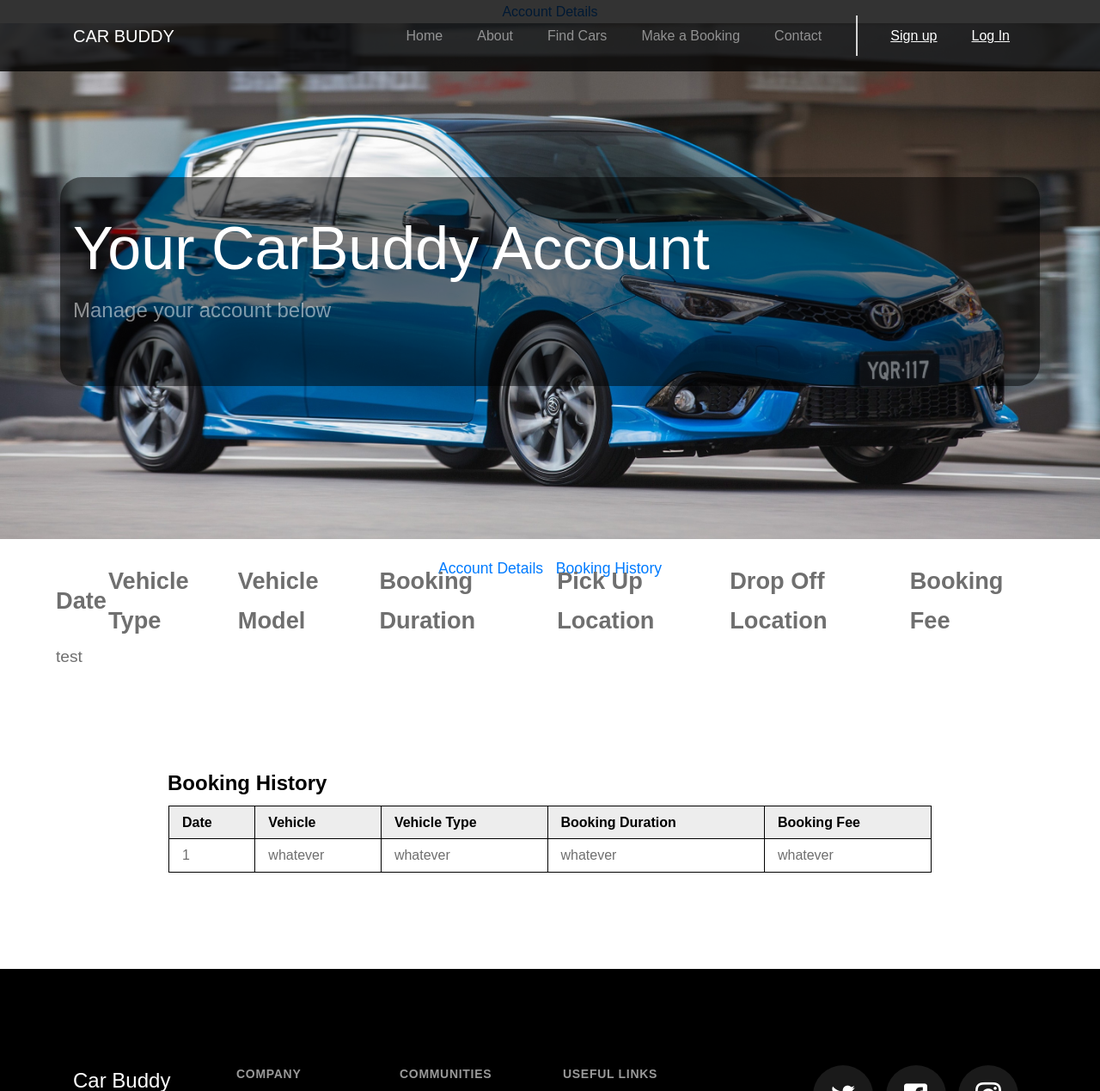
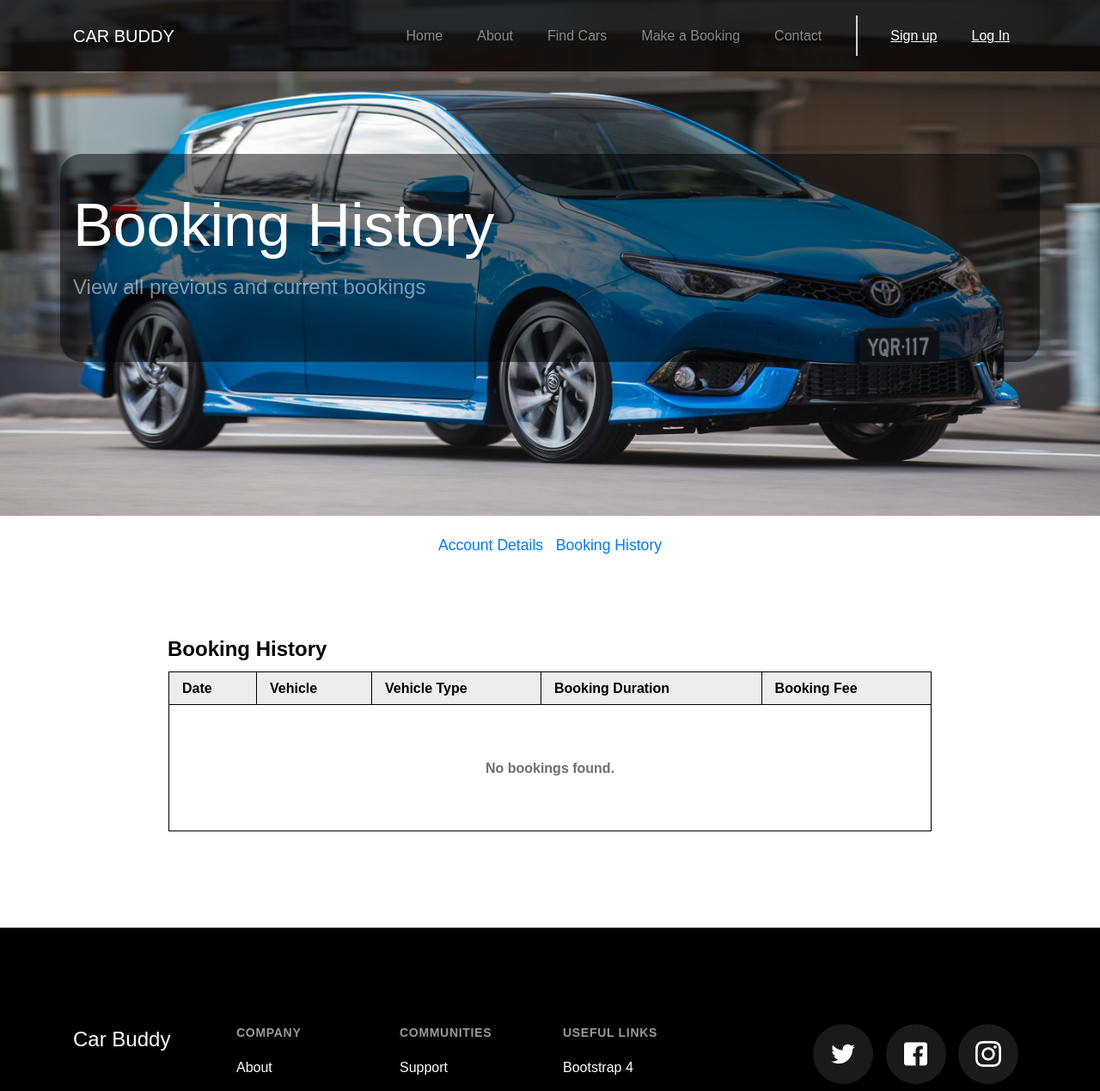
Before and after one commit to jimmijayjay/RMITPP1, a PHP site: page /bookingHistory.php in a window 1280 px wide. Shown: the top 1269 px of the page at 86% size. Run offline with PHP 8.4, Linux system fonts and the light colour scheme; tables that the repository leaves empty or names only in its code hold one stand-in row (values such as "Sample post"); some web fonts are replaced.

Commit message:
implemented the booking history page and removed the object from session and replaced with just variables

```diff
--- a/booking2.php
+++ b/booking2.php
@@ -18,9 +18,9 @@
     </section>
     <?php
 
-      if (isset($_SESSION[Config::get('sessions/session_name')]) && $_SESSION[Config::get('sessions/session_name')]->isLoggedIn()) {
-        $firstname = $_SESSION[Config::get('sessions/session_name')]->getFirstName();
-        $email = $_SESSION[Config::get('sessions/session_name')]->getEmail();
+      if (isset($_SESSION['car_buddy_userid'])) {
+        $firstname = $_SESSION['car_buddy_firstname'];
+        $email = $_SESSION['car_buddy_email'];
       } else {
         $firstname = "New user";
         $email = "New user";
--- a/bookingHistory.php
+++ b/bookingHistory.php
@@ -2,10 +2,10 @@
 
   require_once 'includes/init.php';
 
-  $thisUser = new User();
-
-  if (isset($_SESSION[Config::get('sessions/session_name')]) && $_SESSION[Config::get('sessions/session_name')]->isLoggedIn()) {
-    $thisUser = $_SESSION[Config::get('sessions/session_name')];
+  if (isset($_SESSION['car_buddy_userid']) && !empty($_SESSION['car_buddy_userid'])) {
+    $thisUser = new User($_SESSION['car_buddy_userid']);
+  } else {
+    $thisUser = new User();
   }
 
   $bookings = $thisUser->getAllBookings($thisUser->getUserID());
@@ -13,18 +13,18 @@
   include_once('includes/header.php');
 ?>
 
-<section style="text-align: center;margin: 0 auto;">
+<!-- <section style="text-align: center;margin: 0 auto;">
   <a href="user.php">Account Details</a>
-</section>
+</section> -->
 
 <section class="probootstrap-cover">
  <div class="container">
    <div class="row probootstrap-vh-75 align-items-center text-left">
      <div class="col-sm">
        <div class="probootstrap-text pt-5">
-         <h1 class="probootstrap-heading text-white mb-4">Your CarBuddy Account</h1>
+         <h1 class="probootstrap-heading text-white mb-4">Booking History</h1>
          <div class="probootstrap-subheading mb-5">
-           <p class="h4 font-weight-normal">Manage your account below<br><br>
+           <p class="h4 font-weight-normal">View all previous and current bookings<br><br>
            <!--This will allow you to log into our system and see when cars are available<br><br>
            You will need to finish your membership application and be activated before you can book --></p>
          </div>
@@ -35,10 +35,53 @@
 </section>
 
 <div id="account_submenu">
-  <a href="account.php">Account Details</a>&nbsp;&nbsp;&nbsp;<a href="bookingHistory.php">Booking History</a>
+  <a href="user.php">Account Details</a>&nbsp;&nbsp;&nbsp;<a href="bookingHistory.php">Booking History</a>
 </div>
 
-<table style="width:90%;margin: 0 auto;">
+<section class="probootstrap-section">
+  <div class="container">
+    <div class="row">
+      <div class="col-md-12">
+        <h4 id="booking_history_title">Booking History</h4>
+        <table id="booking_history_table">
+          <tr>
+            <th>Date</th>
+            <th>Vehicle</th>
+            <th>Vehicle Type</th>
+            <th>Booking Duration</th>
+            <th>Booking Fee</th>
+          </tr>
+          <?php if (empty($bookings)) { ?>
+          <tr>
+            <td colspan="5" style="text-align: center; font-weight: bold;">
+              <br/><br/>
+              No bookings found.
+              <br/><br/><br/>
+            </td>
+          </tr>
+
+          <?php
+            } else {
+              while ($booking = $bookings->fetch_assoc()) {
+          ?>
+            <tr>
+              <td><?= $booking["BookingDate"] ?></td>
+              <td><?= $booking["VehicleMake"] . ' ' . $booking["VehicleModel"] ?></td>
+              <td><?= $booking["VehicleTypeName"] ?></td>
+              <td><?= $booking["BookingStartTime"] . ' - ' . $booking["BookingStartTime"] ?></td>
+              <td>$<?= $booking["BookingTotal"] ?></td>
+            </tr>
+          <?php
+              }
+            }
+          ?>
+        </table>
+      </div>
+    </div>
+  </div>
+</section>
+
+<!-- <table style="width:90%;margin: 0 auto;">
 <tr class="bookingHistoryTableHeaders">
 <th>Date</th>
 <th>Vehicle Type</th>
@@ -59,34 +102,6 @@
 <td></td>
 <td></td>
 </tr>
-</table>
-
-<section class="probootstrap-section">
-  <div class="container">
-    <div class="row">
-      <div class="col-md-12">
-        <h4 id="booking_history_title">Booking History</h4>
-        <table id="booking_history_table">
-          <tr>
-            <th>Date</th>
-            <th>Vehicle</th>
-            <th>Vehicle Type</th>
-            <th>Booking Duration</th>
-            <th>Booking Fee</th>
-          </tr>
-          <?php //foreach($bookings as $key => $value) { ?>
-            <tr>
-              <td><?= $bookings ?></td>
-              <td>whatever</td>
-              <td>whatever</td>
-              <td>whatever</td>
-              <td>whatever</td>
-            </tr>
-          <?php //} ?>
-        </table>
-      </div>
-    </div>
-  </div>
-</section>
+</table> -->
 
 <?php include_once('includes/footer.php'); ?>
--- a/classes/DB.php
+++ b/classes/DB.php
@@ -26,4 +26,5 @@
 
     return self::$_instance;
   }
+
 }
--- a/classes/User.php
+++ b/classes/User.php
@@ -10,8 +10,7 @@
           $FirstName,
           $LastName,
           $Email,
-          $UserTypeID,
-          $_sessionName;
+          $UserTypeID;
 
   // Default constructor
   public function __construct($user = null)
@@ -19,21 +18,10 @@
     $this->_db = DB::getInstance();
     $this->_sendMail = Email::getInstance();
 
-    $this->_sessionName = Config::get('sessions/session_name');
-
-    /*if(!$user) {
-      if (Session::exists($this->_sessionName)) {
-        $user = Session::get($this->_sessionName);
-
-        if ($this->find($user)) {
-          $this->isLoggedIn = true;
-        } else {
-          //Logout
-        }
-      }
-    } else {
-      $this->findByID($user);
-    }*/
+    if(!is_null($user)) {
+      $thisUser = $this->findByID($user);
+      $this->setup($thisUser[0], $thisUser[1], $thisUser[2], $thisUser[3], $thisUser[4]);
+    }
   }
 
   // Setup user
@@ -45,7 +33,16 @@
     $this->Email = $email;
     $this->UserTypeID = $userTypeID;
 
-    Session::put($this->_sessionName, $this);
+    $this->setupSession();
+  }
+
+  // Setup SESSION variables
+  private function setupSession()
+  {
+    Session::put('car_buddy_userid', $this->getUserID());
+    Session::put('car_buddy_firstname', $this->getFirstName());
+    Session::put('car_buddy_lastname', $this->getLastName());
+    Session::put('car_buddy_email', $this->getEmail());
   }
 
   // Getters
@@ -136,7 +133,9 @@
           Car Buddy Team
           ';
 
-          $this->_sendMail->sendEmail($subject, $emailMessage, $email);
+          if (!strpos($_SERVER["SERVER_NAME"], ".local")) {
+            $this->_sendMail->sendEmail($subject, $emailMessage, $email);
+          }
 
           $return = true;
       } else {
@@ -183,7 +182,9 @@
           Car Buddy Team
           ';
 
-          $this->_sendMail->sendEmail($subject, $emailMessage, $email);
+          if (!strpos($_SERVER["SERVER_NAME"], ".local")) {
+            $this->_sendMail->sendEmail($subject, $emailMessage, $email);
+          }
 
           $return = true;
         } else {
@@ -256,7 +257,7 @@
   public function findByID($userid = null)
   {
     if ($userid) {
-      if ($result = $this->_db->_conn->query("SELECT UserID, FirstName, LastName, Email FROM Users WHERE UserID = $userid")) {
+      if ($result = $this->_db->_conn->query("SELECT UserID, FirstName, LastName, Email, UserTypeID FROM Users WHERE Active = 1 AND UserID = $userid")) {
         return $result->fetch_array();
 
         $result->close();
@@ -266,30 +267,26 @@
     return 0;
   }
 
+  // Get all bookings
+  public function getAllBookings($userid = null)
+  {
+    $mysqli = $this->_db->_conn;
+
+    if ($result = $mysqli->query("SELECT b.BookingID b.VehicleID, b.BookingTotal, b.BookingDate, b.BookingStartTime, b.BookingEndTime, b.UserID, v.VehicleTypeName, v.VehicleMake, v.VehicleModel FROM BookingsCurrent b INNER JOIN VehicleDetails v ON b.VehicleID = v.VehicleID WHERE b.UserID = $userid ORDER BY b.BookingID DESC")) {
+
+      return $result;
+
+    } else {
+      return array();
+    }
+  }
+
   // Logout
   public function logout()
   {
-    Session::delete($this->_sessionName);
+    Session::delete("car_buddy_userid");
+    Session::delete("car_buddy_firstname");
+    Session::delete("car_buddy_lastname");
+    Session::delete("car_buddy_email");
   }
-
-  // Get all bookings
-  public function getAllBookings($userid = null)
-  {
-
-    $mysqli = $this->_db->_conn;
-
-    //if ($result = $mysqli->query("SELECT b.BookingID, b.VehicleID, b.BookingTotal, b.BookingDate, b.BookingStartTime, b.BookingEndTime, b.UserID FROM BookingsCurrent b INNER JOIN VehicleDetails v ON b.VehicleID = v.VehicleID WHERE b.UserID = $userid")) {
-
-    if ($result = $mysqli->query("SELECT UserID FROM Users WHERE UserID = 1")) {
-      //return $result->fetch_all();
-      return true;
-//    } else {
-  //    return false;
-      //return array();
-    } else {
-      //printf("Error message: %s\n", $mysqli->error);
-      return $mysqli->error;
-    }
-  }
-
 }
--- a/forgetpassword.php
+++ b/forgetpassword.php
@@ -18,7 +18,7 @@
       $email = $db->_conn->real_escape_string(preg_replace('/\s+/', '', $_POST['email']));
 
       if ($user->forgetPassword($email)) {
-        Redirect::to('forgetpassword_access_landing.php');
+        Redirect::to('forgetpassword_success_landing.php');
       }
     } else {
       foreach($validate->errors() as $error) {
--- a/includes/nav.php
+++ b/includes/nav.php
@@ -1,13 +1,12 @@
 <?php
 
-  if (isset($_SESSION[Config::get('sessions/session_name')])) {
-    $thisUser = $_SESSION[Config::get('sessions/session_name')];
+  if (isset($_SESSION['car_buddy_userid'])) {
+    $thisUser = new User($_SESSION['car_buddy_userid']);
   } else {
     $thisUser = new User();
   }
 
 ?>
-
 
 <nav class="navbar navbar-expand-lg navbar-dark bg-dark probootstrap-navabr-dark">
   <div class="container">
--- a/tools/currentBookings.php
+++ b/tools/currentBookings.php
@@ -25,17 +25,17 @@
       // Prepare a select statement
       $sql = "SELECT VehicleTypeName, VehicleMake, VehicleModel, VehicleID, VehicleSuburb, VehicleAddress, VehicleLatitude, VehicleLongitude FROM VehicleDetails";
       //echo $sql;
-      $result = mysqli_query($db, $sql);
+      //$result = mysqli_query($db, $sql);
       //echo '<pre>'; print_r($result); echo '</pre>';
 
 
 
       $carArray = array();
       $index = 0;
-      while($row = mysqli_fetch_assoc($result)){ // loop to store the data in an associative array.
+      /*while($row = mysqli_fetch_assoc($result)){ // loop to store the data in an associative array.
         $carArray[$index] = $row;
         $index++;
-      }
+      }*/
 
       //create multidimensional array
       $output_array = [];
```
Also changed, not shown: logout.php (+4 -4 lines), resetpassword.php (+0 -23 lines), user.php (+5 -5 lines).
